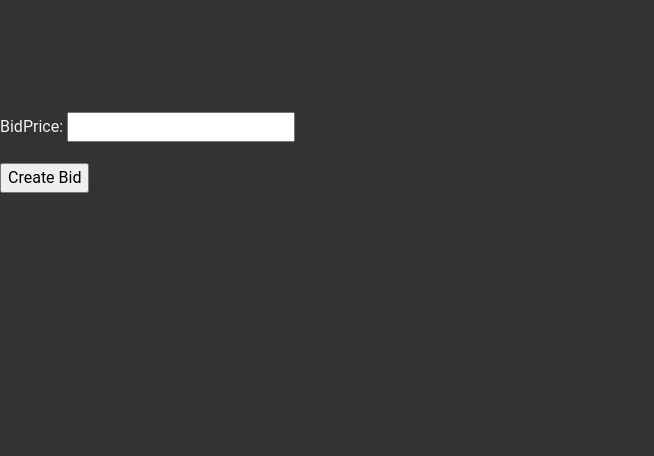
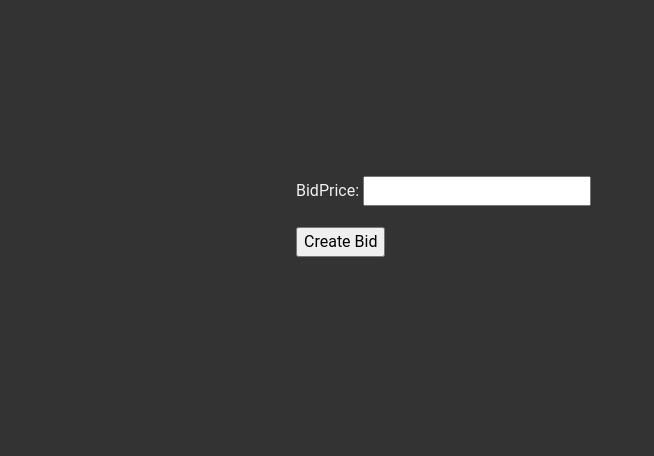
Before and after one commit to rango11/1E_GroupProject, a Django app: page /whitemarket/checkout/1/ in a window 1280 px wide. Shown: the top 456 px of the page, without its empty margins (0-654 px from the left). Run offline with Django 3.2, Linux system fonts and the light colour scheme; some libraries are stand-ins or nearby versions.

Commit message:
More cleanup css

```diff
--- a/White_Market_Project/WhiteMarket/urls.py
+++ b/White_Market_Project/WhiteMarket/urls.py
@@ -10,14 +10,10 @@ urlpatterns = [
     # path('', views.index, name='index'),
     path('', TemplateView.as_view(template_name='WhiteMarket/index.html'), name='index'),
     path('about/', views.about, name='about'),
-    #path('category/<slug:category_name_slug>/', views.show_category, name='show_category'),
-    #path('add_category/', views.add_category, name='add_category'),
-    #path('category/<slug:category_name_slug>/add_page/', views.add_page, name='add_page'),
     path('register/', views.register, name='register'),
     path('myAccount/', views.myAccount, name='myAccount'),
     path('login/', views.user_login, name='login'),
     path('restricted/', views.restricted, name='restricted'),
-    # path('logout/', views.user_logout, name='logout'),
     path('logout/', LogoutView.as_view(), name='logout'),
     path('listItem/', views.list_item, name='listItem'),
     path('listings/store/<slug:store_name_slug>/', views.store, name='store'),
--- a/White_Market_Project/templates/WhiteMarket/checkout.html
+++ b/White_Market_Project/templates/WhiteMarket/checkout.html
@@ -6,10 +6,13 @@
 {% endblock %}
 
 {% block body_block %}
+<div class="container-basic" style="padding: 4rem 16rem;">
+
 <form id="bid_form" method="post" action="{% url 'whitemarket:checkout' item_name_slug=itemSlug %}" enctype="multipart/form-data">
     {% csrf_token %}
     {{ form.as_p }}
 
     <input type="submit" name="submit" value="Create Bid" />
 </form>
+</div>
 {% endblock %}
--- a/White_Market_Project/templates/WhiteMarket/index.html
+++ b/White_Market_Project/templates/WhiteMarket/index.html
@@ -18,8 +18,6 @@
     <div class="items-container">
 
 {% for item in items %}
-
-
     <a href="{% url 'whitemarket:showListing' item_name_slug=item.slug%}" class="item-box">
       <img src="{{ MEDIA_URL }}/{{ITEM_PHOTO_URL }}/{{item.itemImage}}" alt="{{item.slug}}">
       <div class="item-info">
@@ -28,7 +26,6 @@
       </div>
       <div class="item-seller">Seller: {{ item.sellerID }}</div>
     </a>
-
 {% endfor %}
 
 
--- a/White_Market_Project/templates/WhiteMarket/listItem.html
+++ b/White_Market_Project/templates/WhiteMarket/listItem.html
@@ -6,10 +6,12 @@
 {% endblock %}
 
 {% block body_block %}
+<div class="container-basic" style="padding: 4rem 16rem;">
 <form id="item_form" method="post" action="{% url 'whitemarket:listItem' %}" enctype="multipart/form-data">
     {% csrf_token %}
     {{ form.as_p }}
 
     <input type="submit" name="submit" value="Add Item" />
 </form>
+</div>
 {% endblock %}
--- a/White_Market_Project/templates/WhiteMarket/transactions.html
+++ b/White_Market_Project/templates/WhiteMarket/transactions.html
@@ -6,6 +6,7 @@
 {% endblock %}
 
 {% block body_block %}
+<div class="container-basic" style="padding: 4rem 16rem;">
 <h1>Pending Bids</h1>
 {% for bid in uncompleteBids %}
 {{bid.itemID}}
@@ -19,5 +20,6 @@
 ------
 {{bid.bidPrice}}
 {% endfor %}
+</div>
 
 {% endblock %}
```
